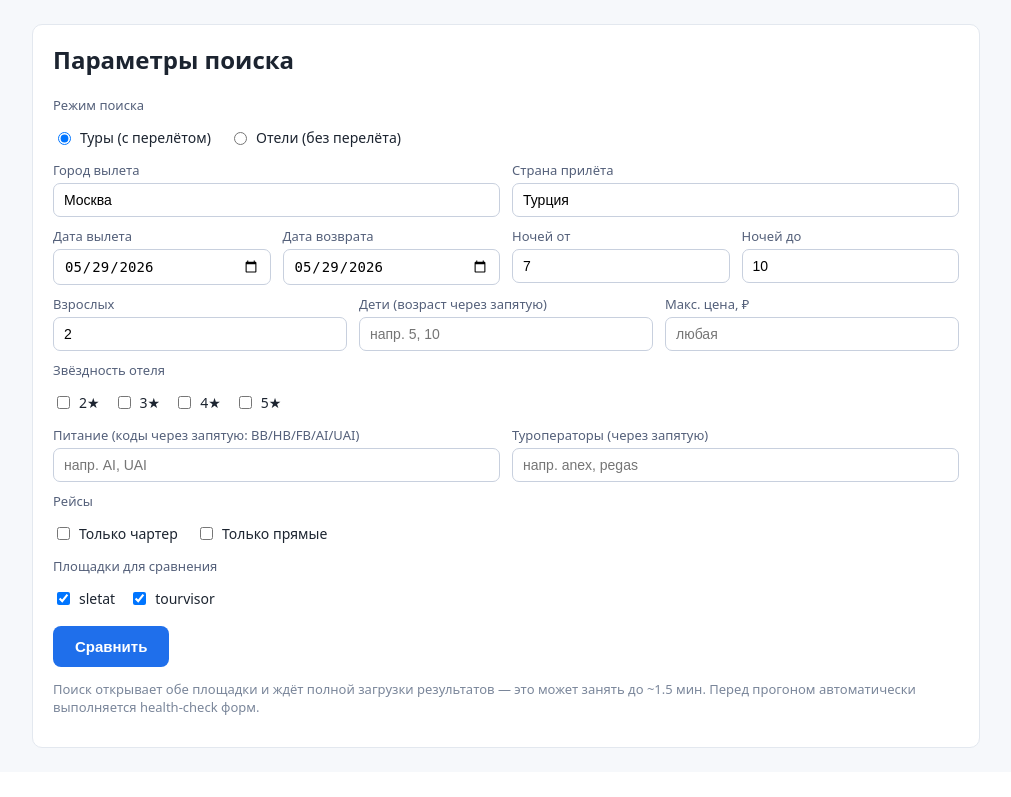
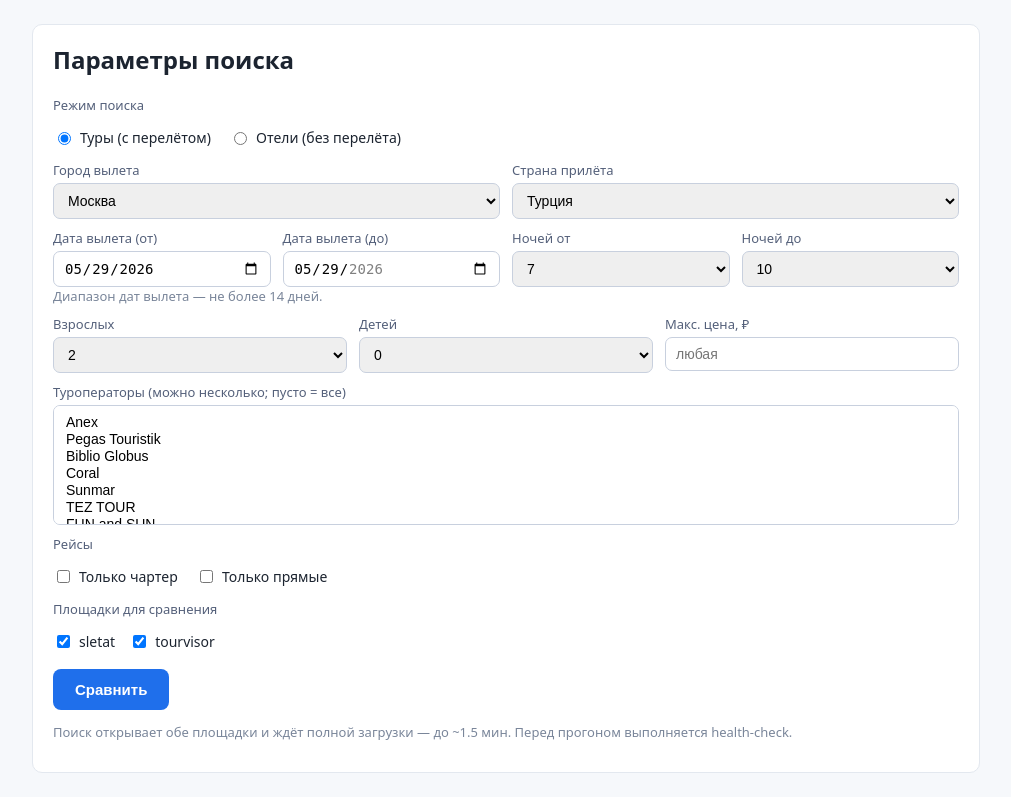
Before and after one commit to sashakobtsev21-stack/sletatandtourvisor_search, a FastAPI app: page / in a window 1280 px wide. Shown: the part 52-849 px from the top of the page, without its empty margins (134-1145 px from the left). Before the commit the page ends 800 px from the top, so only its background shows below. Run offline with FastAPI, Linux system fonts and the light colour scheme.

Commit message:
feat: search form with dropdowns + fix kids URL encoding
- search form redesigned with dropdowns from refdata: departure city,
  country, operators (multi-select), adults, children count + per-child
  age selects, nights from/to; removed stars and meal from the form
- departure date window limited to <=14 days (client clamp + server check)
- web: pass reference data to the form; parse multi-value operator/child_age
- fix (found via the new form's live run + URL verification): Sletat kids URL
  token encodes AGES, not a count (kids-7 = one 7-y.o.; kids-zero = none).
  _kids_count now counts age groups; path regex captures full kids token
  (was cut at '.')
- 54 tests green

```diff
--- a/src/toursearch/templates/index.html
+++ b/src/toursearch/templates/index.html
@@ -2,6 +2,7 @@
 {% block content %}
 <form class="card" method="post" action="/search">
   <h2 style="margin-top:0">Параметры поиска</h2>
+  {% if error %}<div class="worst" style="margin-bottom:10px">⚠️ {{ error }}</div>{% endif %}
 
   <label>Режим поиска</label>
   <div class="chips">
@@ -10,31 +11,54 @@
   </div>
 
   <div class="row">
-    <div><label>Город вылета</label><input type="text" name="departure_city" value="Москва"></div>
-    <div><label>Страна прилёта</label><input type="text" name="destination_country" value="Турция"></div>
+    <div>
+      <label>Город вылета</label>
+      <select name="departure_city">
+        {% for c in departure_cities %}<option {% if c == 'Москва' %}selected{% endif %}>{{ c }}</option>{% endfor %}
+      </select>
+    </div>
+    <div>
+      <label>Страна прилёта</label>
+      <select name="destination_country">
+        {% for c in countries %}<option {% if c == 'Турция' %}selected{% endif %}>{{ c }}</option>{% endfor %}
+      </select>
+    </div>
   </div>
 
   <div class="row">
-    <div><label>Дата вылета</label><input type="date" name="date_from" value="{{ today }}" required></div>
-    <div><label>Дата возврата</label><input type="date" name="date_to" value="{{ today }}" required></div>
-    <div><label>Ночей от</label><input type="number" name="nights_min" value="7" min="1"></div>
-    <div><label>Ночей до</label><input type="number" name="nights_max" value="10" min="1"></div>
+    <div><label>Дата вылета (от)</label><input type="date" name="date_from" id="date_from" value="{{ today }}" required></div>
+    <div><label>Дата вылета (до)</label><input type="date" name="date_to" id="date_to" value="{{ today }}" required></div>
+    <div>
+      <label>Ночей от</label>
+      <select name="nights_min">{% for n in nights_options %}<option {% if n == 7 %}selected{% endif %}>{{ n }}</option>{% endfor %}</select>
+    </div>
+    <div>
+      <label>Ночей до</label>
+      <select name="nights_max">{% for n in nights_options %}<option {% if n == 10 %}selected{% endif %}>{{ n }}</option>{% endfor %}</select>
+    </div>
   </div>
+  <div class="muted" id="dateHint">Диапазон дат вылета — не более {{ max_date_span_days }} дней.</div>
 
   <div class="row">
-    <div><label>Взрослых</label><input type="number" name="adults" value="2" min="1"></div>
-    <div><label>Дети (возраст через запятую)</label><input type="text" name="children" placeholder="напр. 5, 10"></div>
+    <div>
+      <label>Взрослых</label>
+      <select name="adults">{% for a in adults_options %}<option {% if a == 2 %}selected{% endif %}>{{ a }}</option>{% endfor %}</select>
+    </div>
+    <div>
+      <label>Детей</label>
+      <select id="childrenCount">{% for k in children_options %}<option>{{ k }}</option>{% endfor %}</select>
+    </div>
     <div><label>Макс. цена, ₽</label><input type="text" name="price_max" placeholder="любая"></div>
   </div>
-
-  <label>Звёздность отеля</label>
-  <div class="chips">
-    {% for s in [2,3,4,5] %}<label><input type="checkbox" name="star" value="{{ s }}"> {{ s }}★</label>{% endfor %}
-  </div>
+  <div id="childAges" class="row"></div>
 
   <div class="row">
-    <div><label>Питание (коды через запятую: BB/HB/FB/AI/UAI)</label><input type="text" name="meals" placeholder="напр. AI, UAI"></div>
-    <div><label>Туроператоры (через запятую)</label><input type="text" name="operators" placeholder="напр. anex, pegas"></div>
+    <div>
+      <label>Туроператоры (можно несколько; пусто = все)</label>
+      <select name="operator" multiple size="6">
+        {% for op in operators %}<option value="{{ op }}">{{ op }}</option>{% endfor %}
+      </select>
+    </div>
   </div>
 
   <label>Рейсы</label>
@@ -49,7 +73,39 @@
   </div>
 
   <button type="submit">Сравнить</button>
-  <p class="muted">Поиск открывает обе площадки и ждёт полной загрузки результатов — это может занять до ~1.5 мин.
-  Перед прогоном автоматически выполняется health-check форм.</p>
+  <p class="muted">Поиск открывает обе площадки и ждёт полной загрузки — до ~1.5 мин. Перед прогоном выполняется health-check.</p>
 </form>
+
+<script>
+const ages = {{ age_options | tojson }};
+const childCount = document.getElementById('childrenCount');
+const childAges = document.getElementById('childAges');
+function renderAges() {
+  const n = parseInt(childCount.value || '0', 10);
+  childAges.innerHTML = '';
+  for (let i = 0; i < n; i++) {
+    const wrap = document.createElement('div');
+    const opts = ages.map(a => `<option value="${a}">${a}</option>`).join('');
+    wrap.innerHTML = `<label>Возраст ребёнка ${i + 1}</label><select name="child_age">${opts}</select>`;
+    childAges.appendChild(wrap);
+  }
+}
+childCount.addEventListener('change', renderAges);
+
+// Ограничение окна дат ≤ N дней
+const SPAN = {{ max_date_span_days }};
+const df = document.getElementById('date_from'), dt = document.getElementById('date_to');
+function clampDates() {
+  if (!df.value) return;
+  const from = new Date(df.value);
+  const max = new Date(from); max.setDate(max.getDate() + SPAN);
+  dt.min = df.value;
+  dt.max = max.toISOString().slice(0, 10);
+  if (dt.value && new Date(dt.value) < from) dt.value = df.value;
+  if (dt.value && new Date(dt.value) > max) dt.value = dt.max;
+}
+df.addEventListener('change', clampDates);
+dt.addEventListener('change', clampDates);
+clampDates();
+</script>
 {% endblock %}
--- a/src/toursearch/testkit/catalog.py
+++ b/src/toursearch/testkit/catalog.py
@@ -186,7 +186,7 @@ for raw in ["—", "", "нет", "руб"]:
 
 # ============================ 6. URL Sletat ============================
 def _sletat_url(p: SearchParams, city="moscow", country="turkey") -> str:
-    kids = "zero" if not p.children_ages else str(len(p.children_ages))
+    kids = "zero" if not p.children_ages else ".".join(str(a) for a in p.children_ages)
     tickets = "true" if p.search_mode == "tours" else "false"
     path = (f"/search/from-{city}-to-{country}-for-june"
             f"-nights-{p.nights_min}..{p.nights_max}-adults-{p.adults}-kids-{kids}")
--- a/src/toursearch/web.py
+++ b/src/toursearch/web.py
@@ -13,6 +13,7 @@ from fastapi import FastAPI, Form, Request
 from fastapi.responses import HTMLResponse, StreamingResponse
 from fastapi.templating import Jinja2Templates
 
+from toursearch import refdata
 from toursearch.healthcheck import gate_passed, run_health_check
 from toursearch.models import SearchParams
 from toursearch.orchestrator import run_search
@@ -45,13 +46,23 @@ def create_app(db_path: str = "toursearch.db") -> FastAPI:
     def _providers() -> list[str]:
         return list_providers()
 
+    def _form_ctx() -> dict:
+        return {
+            "providers": _providers(),
+            "today": date.today().isoformat(),
+            "departure_cities": refdata.departure_cities(),
+            "countries": refdata.countries(),
+            "operators": refdata.operators(),
+            "nights_options": list(range(1, 22)),
+            "adults_options": list(range(1, 7)),
+            "children_options": list(range(0, 5)),
+            "age_options": list(range(0, 18)),
+            "max_date_span_days": 14,
+        }
+
     @app.get("/", response_class=HTMLResponse)
     async def index(request: Request):
-        return _TEMPLATES.TemplateResponse(
-            request,
-            "index.html",
-            {"providers": _providers(), "today": date.today().isoformat()},
-        )
+        return _TEMPLATES.TemplateResponse(request, "index.html", _form_ctx())
 
     @app.post("/search", response_class=HTMLResponse)
     async def do_search(
@@ -64,32 +75,32 @@ def create_app(db_path: str = "toursearch.db") -> FastAPI:
         nights_min: int = Form(7),
         nights_max: int = Form(10),
         adults: int = Form(2),
-        children: str = Form(""),
-        operators: str = Form(""),
-        meals: str = Form(""),
         price_max: str = Form(""),
         charter_only: bool = Form(False),
         direct_only: bool = Form(False),
     ):
         form = await request.form()
-        stars = [int(s) for s in form.getlist("star")]
         chosen = form.getlist("provider") or None
-        child_ages = [int(x) for x in children.replace(" ", "").split(",") if x.strip().isdigit()]
-        ops = [o.strip() for o in operators.split(",") if o.strip()]
-        meal_codes = [m.strip() for m in meals.split(",") if m.strip()]
+        ops = [o for o in form.getlist("operator") if o]
+        child_ages = [int(x) for x in form.getlist("child_age") if str(x).isdigit()]
+
+        df, dt = date.fromisoformat(date_from), date.fromisoformat(date_to)
+        # Окно вылета — не более 14 дней
+        if (dt - df).days > _form_ctx()["max_date_span_days"]:
+            ctx = _form_ctx()
+            ctx["error"] = "Диапазон дат вылета не должен превышать 14 дней."
+            return _TEMPLATES.TemplateResponse(request, "index.html", ctx)
 
         params = SearchParams(
             departure_city=departure_city,
             destination_country=destination_country,
-            date_from=date.fromisoformat(date_from),
-            date_to=date.fromisoformat(date_to),
+            date_from=df,
+            date_to=dt,
             nights_min=nights_min,
             nights_max=nights_max,
             adults=adults,
             children_ages=child_ages,
             search_mode=mode,
-            hotel_stars=stars,
-            meals=meal_codes,
             operators=ops,
             charter_only=charter_only,
             direct_only=direct_only,
```
Also changed, not shown: src/toursearch/urlcheck.py (+4 -3 lines).
